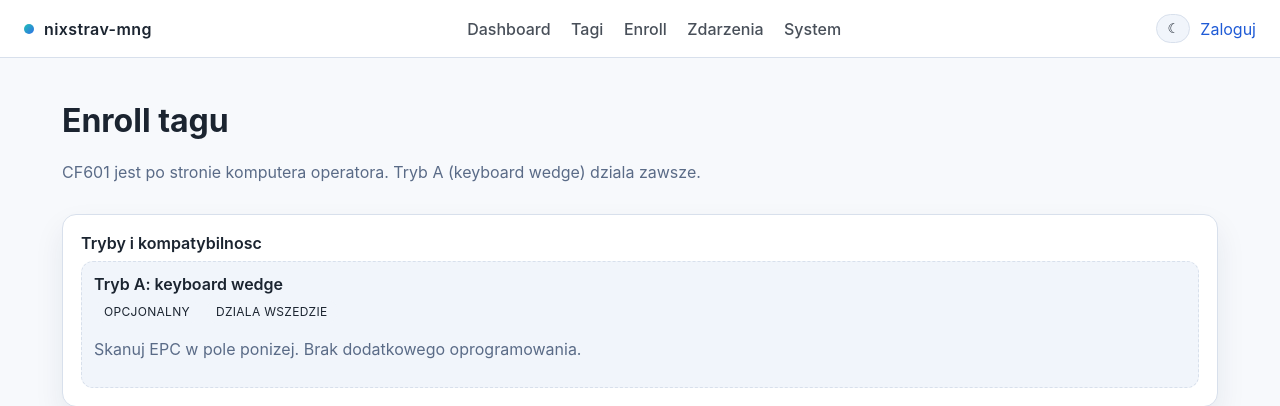
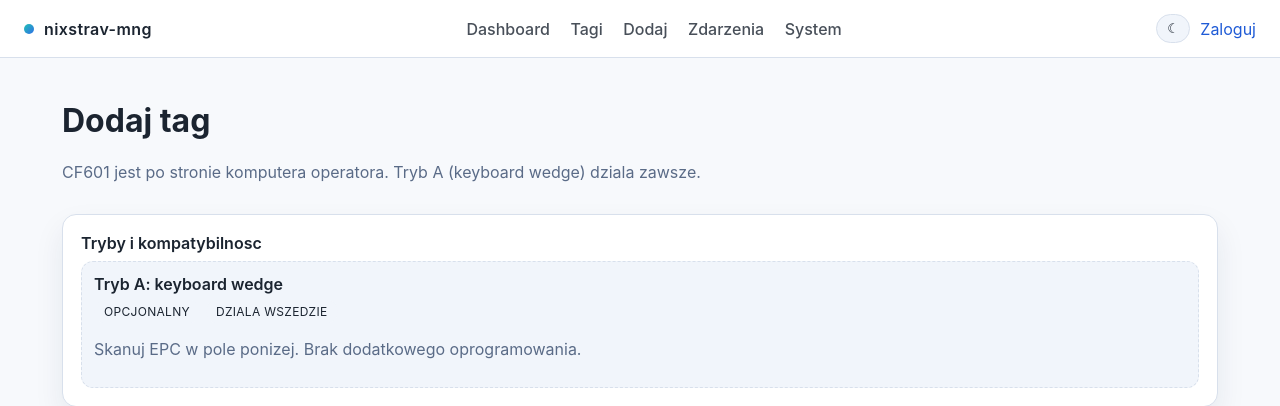
Before and after one commit to paulnovy/nixstrav-mng, a Flask app: template app/templates/enroll.html in a window 1280 px wide. Shown: the top 406 px of the page. Run offline with Flask 3, Linux system fonts and the light colour scheme; the template is opened without the code that fills it, so the values that code supplies are empty; parts of the project's set-up code (start-up, migrations or seed data) failed here and were passed over.

Commit message:
Rename Enroll to Dodaj and tighten scan debounce

```diff
--- a/app/templates/base.html
+++ b/app/templates/base.html
@@ -15,7 +15,7 @@
         <nav class="nav">
             <a href="/">Dashboard</a>
             <a href="/tags">Tagi</a>
-            <a href="/enroll">Enroll</a>
+            <a href="/enroll">Dodaj</a>
             <a href="/events">Zdarzenia</a>
             <a href="/system">System</a>
             {% if user and user.role == 'admin' %}
--- a/app/templates/enroll.html
+++ b/app/templates/enroll.html
@@ -2,7 +2,7 @@
 {% block content %}
 <div class="page-head">
     <div>
-        <h1>Enroll tagu</h1>
+        <h1>Dodaj tag</h1>
         <p class="muted">CF601 jest po stronie komputera operatora. Tryb A (keyboard wedge) dziala zawsze.</p>
     </div>
 </div>
@@ -141,7 +141,8 @@ let lastSeenAt = 0;
 let scanTimer = null;
 let pollTimer = null;
 let healthTimer = null;
-const duplicateWindowMs = 2500;
+const duplicateWindowMs = 6000;
+let coolDownUntil = 0;
 
 function normalizeEpc(raw) {
     const trimmed = (raw || "").trim();
@@ -210,11 +211,15 @@ function handleScan(raw) {
         return;
     }
     const now = Date.now();
+    if (now < coolDownUntil) {
+        return;
+    }
     if (epc === lastEpc && now - lastSeenAt < duplicateWindowMs) {
         return;
     }
     lastEpc = epc;
     lastSeenAt = now;
+    coolDownUntil = now + 1500;
     epcHidden.value = epc;
     epcDisplay.value = epc;
     checkExisting(epc);
```
